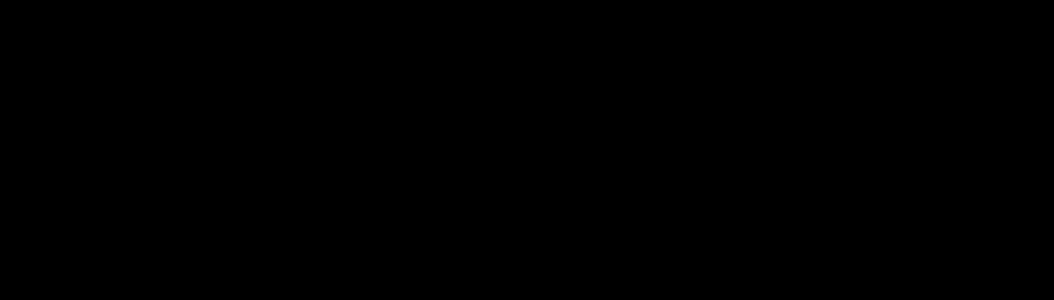
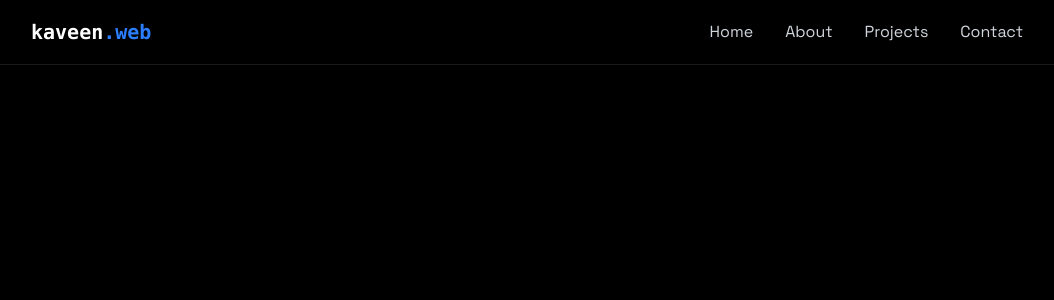
Before and after one commit to gihantha/portfolio, a React (Vite) app: page / in a window 1280 px wide. Shown: the top 300 px of the page, without its empty margins (113-1167 px from the left). Built offline with nearby package versions, Linux system fonts and the light colour scheme.

Commit message:
feat(MobileMenu): responsive navigation bar created

```diff
--- a/src/App.jsx
+++ b/src/App.jsx
@@ -1,17 +1,27 @@
-import { useState } from 'react'
-import './App.css'
-import { LoadingScreen } from './components/LoadingScreen'
-import "./index.css"
+import { useState } from "react";
+import "./App.css";
+import { LoadingScreen } from "./components/LoadingScreen";
+import { Navbar } from "./components/Navbar";
+import "./index.css";
+import { MobileMenu } from "./components/MobileMenu";
+
 function App() {
-  const  [isLoaded,setIsLoaded] =useState(false);
+  const [isLoaded, setIsLoaded] = useState(false);
+  const [menuOpen, setMenuOpen] = useState(false);
 
   return (
     <>
-      {!isLoaded && <LoadingScreen onComplete={()=> setIsLoaded(true)} />}{" "}
-      <div className={`min-h-screen transition-opacity duration-700 ${isLoaded ? "opacity-100" : "opacity-0"} bg-black text-gray-200`}>
+      {!isLoaded && <LoadingScreen onComplete={() => setIsLoaded(true)} />}
+      <div
+        className={`min-h-screen transition-opacity duration-700 ${
+          isLoaded ? "opacity-100" : "opacity-0"
+        } bg-black text-gray-200`}
+      >
+        <Navbar menuOpen={menuOpen} setMenuOpen={setMenuOpen} />
+        <MobileMenu menuOpen={menuOpen} setMenuOpen={setMenuOpen} />
       </div>
     </>
-  )
+  );
 }
 
-export default App
+export default App;
--- /dev/null
+++ b/src/components/MobileMenu.jsx
@@ -0,0 +1,72 @@
+import { useEffect } from "react";
+
+export const MobileMenu = ({ menuOpen, setMenuOpen }) => {
+  return (
+    <div
+      className={`fixed top-0 left-0 w-full bg-[rgba(10,10,10,0.8)] z-40 flex flex-col items-center justify-center
+                     transition-all duration-300 ease-in-out
+
+                     ${
+                       menuOpen
+                         ? "h-screen opacity-100 pointer-events-auto"
+                         : "h-0 opacity-0 pointer-events-none"
+                     }
+                   `}
+    >
+      <button
+        onClick={() => setMenuOpen(false)}
+        className="absolute top-6 right-6 text-white text-3xl focus:outline-none cursor-pointer"
+        aria-label="Close Menu"
+      >
+        &times;
+      </button>
+
+      <a
+        href="#home"
+        onClick={() => setMenuOpen(false)}
+        className={`text-2xl font-semibold text-white my-4 transform transition-transform duration-300
+                    ${
+                      menuOpen
+                        ? "opacity-100 translate-y-0"
+                        : "opacity-0 translate-y-5"
+                    }
+            `}
+      >
+        Home
+      </a>
+      <a
+        href="#about"
+        onClick={() => setMenuOpen(false)}
+        className={`text-2xl font-semibold text-white my-4 transform transition-transform duration-300
+            ${
+              menuOpen ? "opacity-100 translate-y-0" : "opacity-0 translate-y-5"
+            }
+    `}
+      >
+        About
+      </a>
+      <a
+        href="#projects"
+        onClick={() => setMenuOpen(false)}
+        className={`text-2xl font-semibold text-white my-4 transform transition-transform duration-300
+            ${
+              menuOpen ? "opacity-100 translate-y-0" : "opacity-0 translate-y-5"
+            }
+    `}
+      >
+        Projects
+      </a>
+      <a
+        href="#contact"
+        onClick={() => setMenuOpen(false)}
+        className={`text-2xl font-semibold text-white my-4 transform transition-transform duration-300
+            ${
+              menuOpen ? "opacity-100 translate-y-0" : "opacity-0 translate-y-5"
+            }
+    `}
+      >
+        Contact
+      </a>
+    </div>
+  );
+};
--- /dev/null
+++ b/src/components/Navbar.jsx
@@ -0,0 +1,59 @@
+import { useEffect } from "react";
+
+export const Navbar = ({ menuOpen, setMenuOpen }) => {
+  useEffect(() => {
+    document.body.style.overflow = menuOpen ? "hidden" : "";
+  }, [menuOpen]); // Add dependency on menuOpen to ensure it triggers when it changes
+
+  return (
+    <nav className="fixed top-0 w-full z-40 bg-[rgba(10, 10, 10, 0.8)] backdrop-blur-lg border-b border-white/10 shadow-lg">
+      <div className="max-w-5xl mx-auto px-4">
+        <div className="flex justify-between items-center h-16">
+          <a href="#home" className="font-mono text-xl font-bold text-white">
+            {" "}
+            kaveen<span className="text-blue-500">.web</span>{" "}
+          </a>
+
+          {/* mobile menu */}
+          <div
+            className="w-7 h-5 relative cursor-pointer z-40 md:hidden"
+            onClick={() => setMenuOpen(!menuOpen)}
+          >
+            &#9776;
+          </div>
+          {/* desktop menu */}
+          <div className="hidden md:flex items-center space-x-8">
+            <a
+              href="#home"
+              className="text-gray-300 hover:text-white transition-colors"
+            >
+              {" "}
+              Home{" "}
+            </a>
+            <a
+              href="#about"
+              className="text-gray-300 hover:text-white transition-colors"
+            >
+              {" "}
+              About{" "}
+            </a>
+            <a
+              href="#projects"
+              className="text-gray-300 hover:text-white transition-colors"
+            >
+              {" "}
+              Projects{" "}
+            </a>
+            <a
+              href="#contact"
+              className="text-gray-300 hover:text-white transition-colors"
+            >
+              {" "}
+              Contact{" "}
+            </a>
+          </div>
+        </div>
+      </div>
+    </nav>
+  );
+};
```
